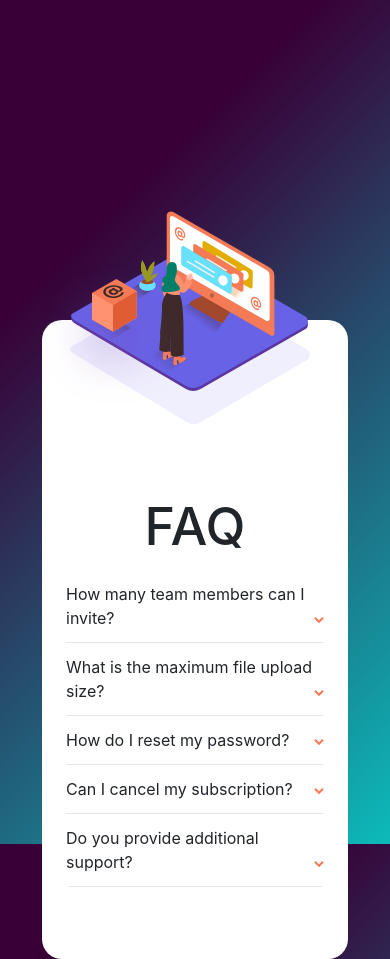
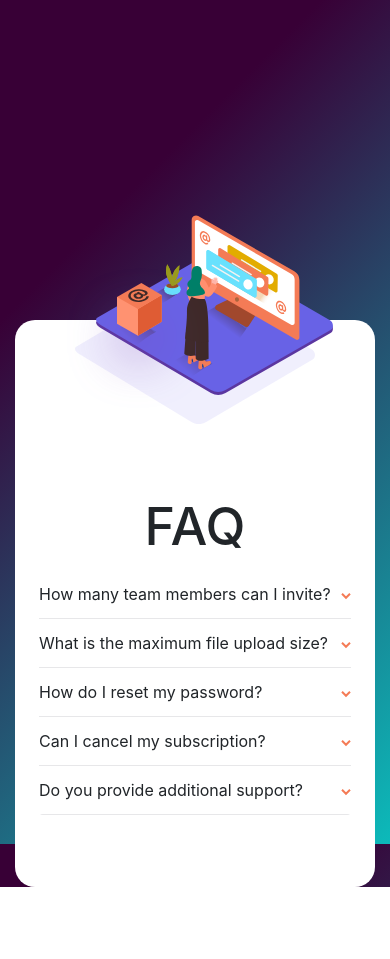
Before and after one commit to MiggyMike/faq-accordian-card, a React (Create React App) app: page / in a window 390 px wide. After the commit the page ends 887 px from the top, so only its background shows below. Built offline with nearby package versions, Linux system fonts and the light colour scheme.

Commit message:
added media queries for mobile alignment

```diff
--- a/src/styles/_card.scss
+++ b/src/styles/_card.scss
@@ -145,11 +145,11 @@ svg.m-pattern-svg {
     }
     div.main-card {
         margin: 0 auto;
-        // width: 85%;
+        min-width: 280px;
         border-radius: 1.25em;
-        min-height: 23.25vh;
-        display: auto;
-        overflow: visible;
+        background-image: url(../images/bg-pattern-mobile.svg);
+        background-repeat: no-repeat;
+        background-position: top;
     }
     div.card-header {
         background-color: #fff;
@@ -172,34 +172,58 @@ svg.m-pattern-svg {
         padding-bottom: 0;
     }
     img.m-woman-svg {
+        display: block;
         margin: 0 auto;
-        display: inherit;
         position: absolute;
-        left: 0%;
-        bottom: 16%;
+        top: -105px;
+        left: 7em;
         visibility: visible;
     }
     img.m-pattern-svg {
         display: inherit;
         position: relative;
         left: 9%;
+        visibility: hidden;
+    }
+}
+
+@media (max-width: 500px) {
+    img.m-woman-svg {
+        display: block;
+        margin: 0 auto;
+        position: absolute;
+        top: -105px;
+        left: 6em;
+        visibility: visible;
+    }
+}
+@media (max-width: 425px) {
+    img.m-woman-svg {
+        display: block;
+        margin: 0 auto;
+        position: absolute;
+        top: -105px;
+        left: 3.25em;
+        visibility: visible;
+    }
+}
+@media (max-width: 375px) {
+    img.m-woman-svg {
+        display: block;
+        margin: 0 auto;
+        position: absolute;
+        top: -105px;
+        left: 1.5em;
         visibility: visible;
     }
 }
 
-@media (max-width: 575px) {
+@media (max-width: 320px) {
     div.h5 {
         font-size: 3.25rem;
         text-align: center;
     }
-    div.main-card {
-        margin: 0 auto;
-        width: 85%;
-        border-radius: 1.25em;
-        min-height: 30vh;
-        display: auto;
-        overflow: visible;
-    }
+
     div.card-header {
         background-color: #fff;
         padding: 0.75rem 0;
@@ -223,17 +247,17 @@ svg.m-pattern-svg {
         padding-bottom: 0;
     }
     img.m-woman-svg {
+        display: block;
         margin: 0 auto;
-        display: inherit;
         position: absolute;
-        left: 0%;
-        bottom: 16%;
+        top: -105px;
+        left: 0;
         visibility: visible;
     }
     img.m-pattern-svg {
         display: inherit;
         position: relative;
         left: 9%;
-        visibility: visible;
+        visibility: hidden;
     }
 }
```
